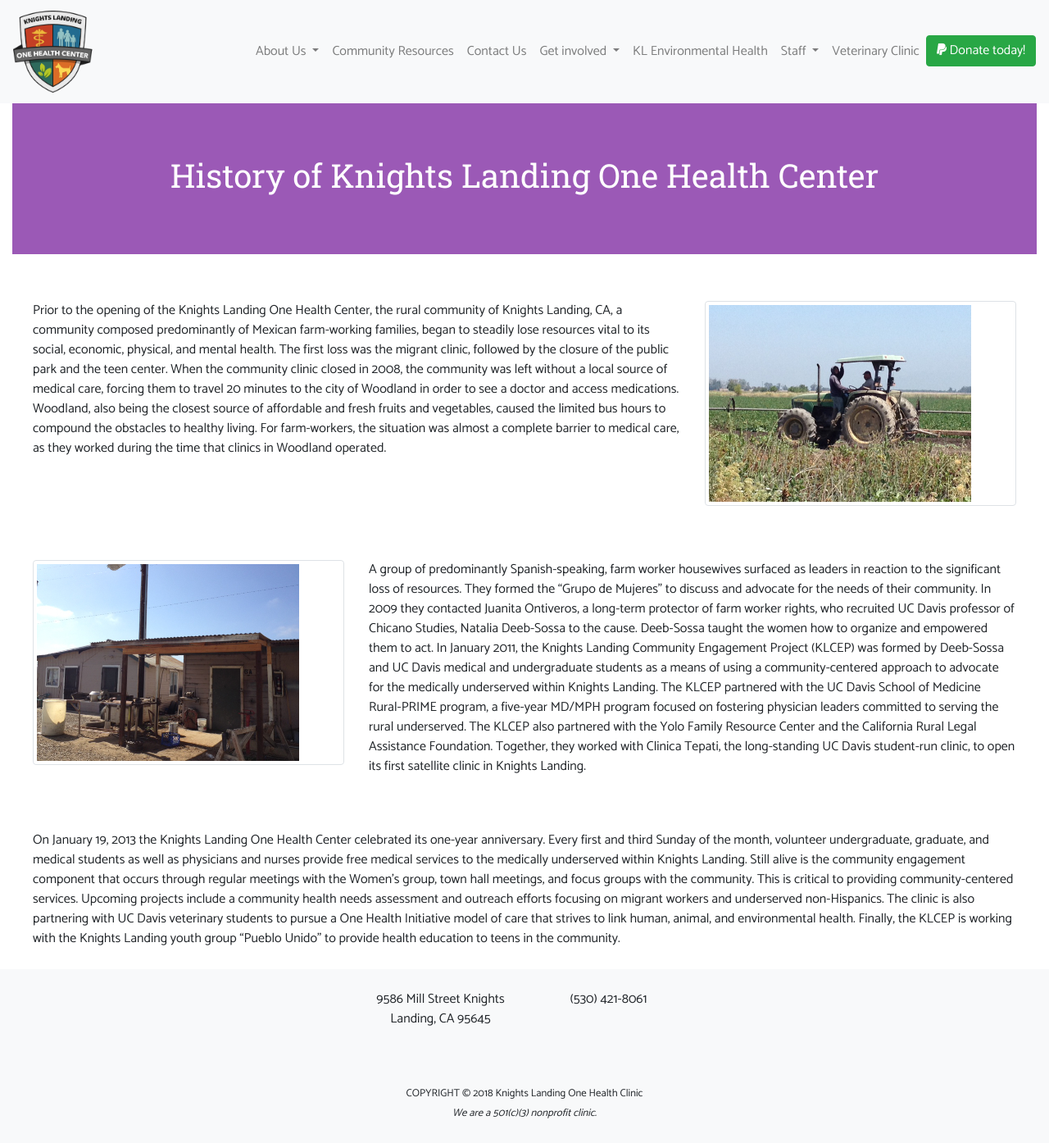
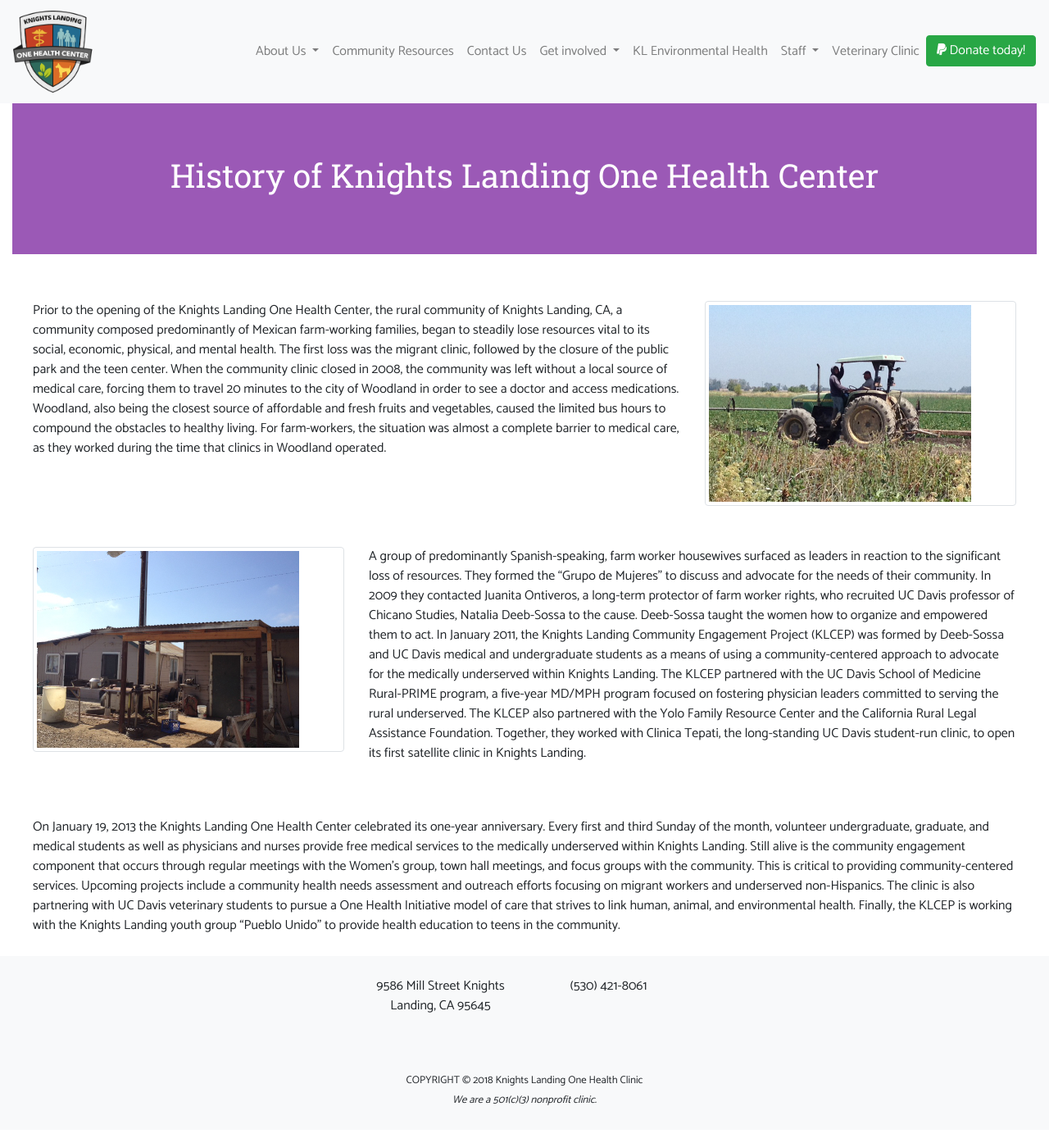
Before and after one commit to iwakoscott/knights-landing, a Jekyll site: the page built from about-us/history.markdown, in a window 1280 px wide. Shown: the whole page at 82% size. Built offline with Jekyll 4.4.1, drawn with Linux system fonts in a browser that asks for light colours; nearby versions of some CDN libraries.

Commit message:
Updated History

```diff
--- a/about-us/history.markdown
+++ b/about-us/history.markdown
@@ -12,14 +12,14 @@
 Prior to the opening of the Knights Landing One Health Center, the rural community of Knights Landing, CA, a community composed predominantly of Mexican farm-working families, began to steadily lose resources vital to its social, economic, physical, and mental health. The first loss was the migrant clinic, followed by the closure of the public park and the teen center. When the community clinic closed in 2008, the community was left without a local source of medical care, forcing them to travel 20 minutes to the city of Woodland in order to see a doctor and access medications. Woodland, also being the closest source of affordable and fresh fruits and vegetables, caused the limited bus hours to compound the obstacles to healthy living. For farm-workers, the situation was almost a complete barrier to medical care, as they worked during the time that clinics in Woodland operated.
 </div>
 <div class="col-sm-4" markdown="1">
-{:.img-thumbnail}
+{:.img-thumbnail .m-0}
 ![history1.jpg](/uploads/history1.jpg)
 </div>
 </div>
 
 <div class="row" markdown="1">
 <div class="col-sm-4" markdown="1">
-{:.img-thumbnail}
+{:.img-thumbnail .m-0}
 ![history2.jpg](/uploads/history2.jpg)
 </div>
 <div class="col-sm-8" markdown="1">
```
